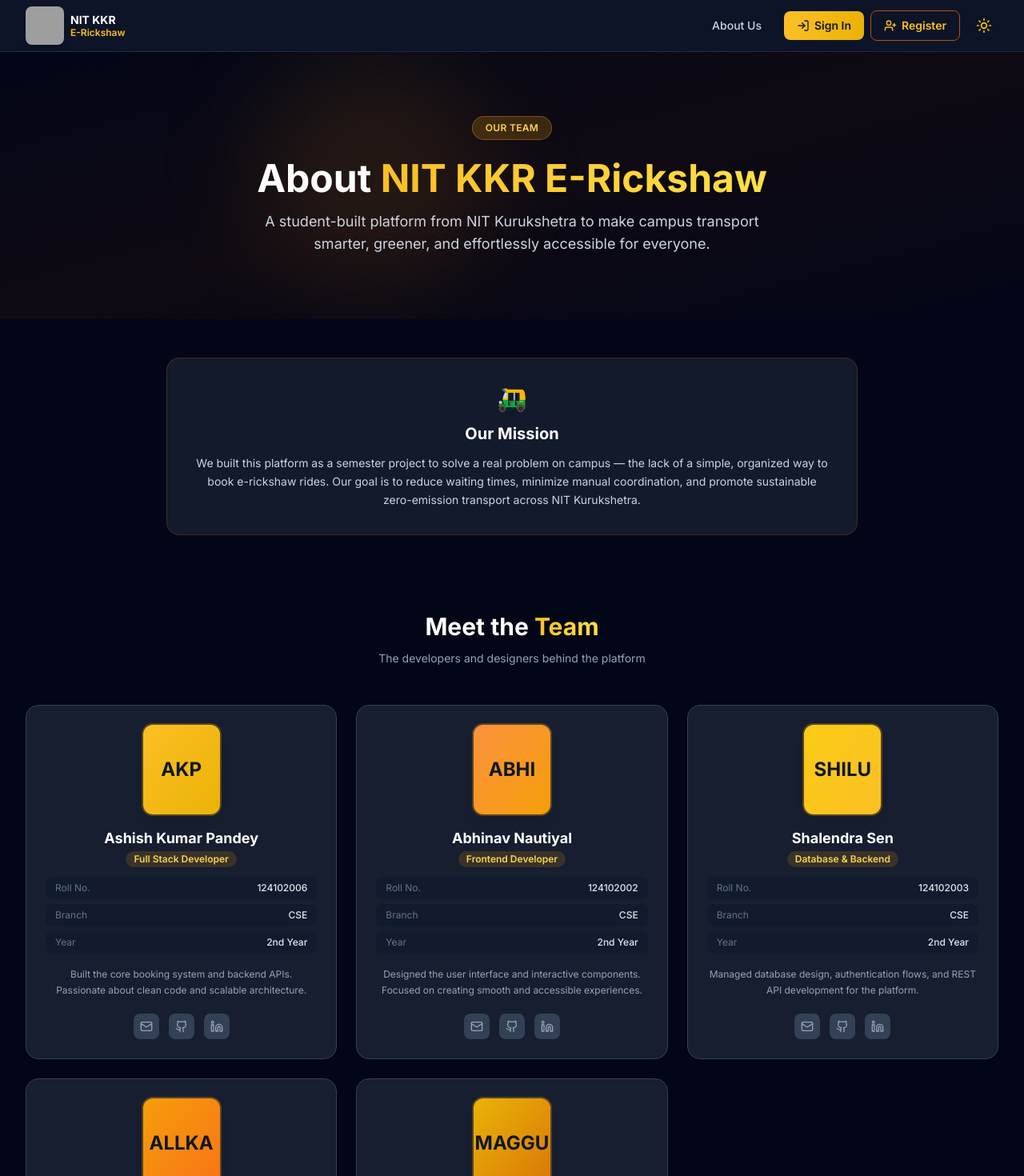
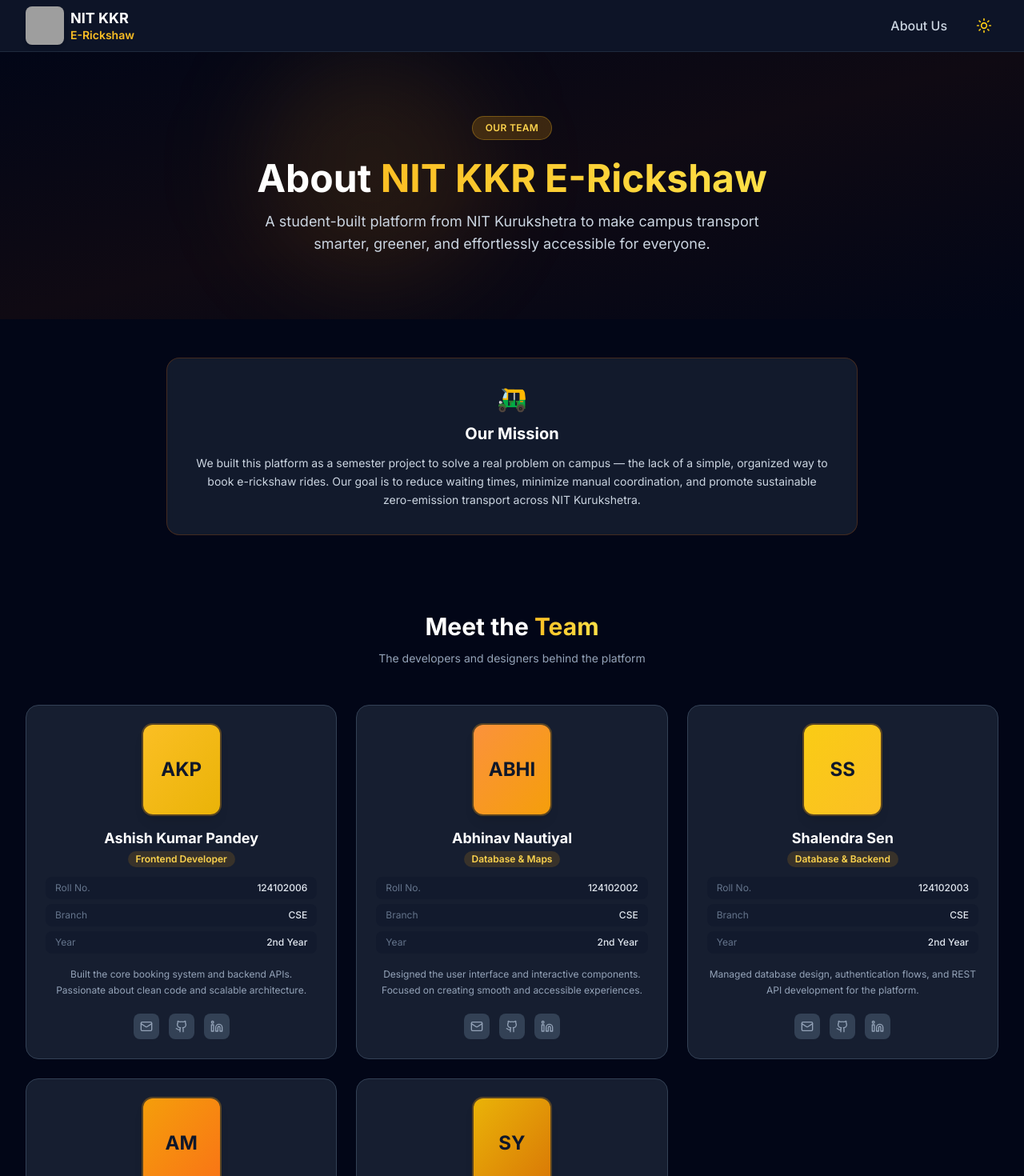
Before and after one commit to ABHINAVNAUTIYAL079/nitkkrERBS, a Next.js app: page /about in a window 1280 px wide. Shown: the top 1470 px of the page at 80% size. Built offline with nearby package versions, Linux system fonts and the light colour scheme; grey boxes are pictures that could not be loaded.

Commit message:
UI: Remove Sign-In/Register, fixed navbar z-index overlap, and increased header text sizes across platform

```diff
--- a/app/about/page.tsx
+++ b/app/about/page.tsx
@@ -5,7 +5,7 @@ import { Github, Linkedin, Mail } from "lucide-react";
 const teamMembers = [
     {
         name: "Ashish Kumar Pandey",
-        role: "Full Stack Developer",
+        role: "Frontend Developer",
         rollNo: "124102006",
         branch: "Computer Science & Engineering",
         year: "2nd Year",
@@ -18,7 +18,7 @@ const teamMembers = [
     },
     {
         name: "Abhinav Nautiyal",
-        role: "Frontend Developer",
+        role: "Database & Maps",
         rollNo: "124102002",
         branch: "Computer Science & Engineering",
         year: "2nd Year",
@@ -40,11 +40,11 @@ const teamMembers = [
         linkedin: "https://www.linkedin.com/in/shalendra-sen-357534339?",
         bio: "Managed database design, authentication flows, and REST API development for the platform.",
         avatar: null,
-        initials: "SHILU",
+        initials: "SS",
     },
     {
         name: "Mahesh",
-        role: "Maps & Routing Engineer",
+        role: "System Tester",
         rollNo: "124102005",
         branch: "Computer Science & Engineering",
         year: "2nd Year",
@@ -53,7 +53,7 @@ const teamMembers = [
         linkedin: "#",
         bio: "Implemented real-time campus map integration with OpenStreetMap and OSRM-based route calculation.",
         avatar: null,
-        initials: "ALLKA",
+        initials: "AM",
     },
     {
         name: "Shivam Yadav",
@@ -66,7 +66,7 @@ const teamMembers = [
         linkedin: "https://www.linkedin.com/in/shivam-yadav-544a61357/",
         bio: "Led the visual design direction, prototyping, and user research for the entire platform experience.",
         avatar: null,
-        initials: "MAGGU",
+        initials: "SY",
     },
 ];
 
--- a/app/admin/dashboard/page.tsx
+++ b/app/admin/dashboard/page.tsx
@@ -69,15 +69,15 @@ export default function AdminDashboard() {
     return (
         <div className="min-h-screen bg-slate-100">
             {/* Header */}
-            <header className="bg-white border-b border-slate-200 sticky top-0 z-10 shadow-sm">
+            <header className="bg-white border-b border-slate-200 sticky top-0 z-[1001] shadow-sm">
                 <div className="max-w-7xl mx-auto px-4 sm:px-6 lg:px-8 flex items-center justify-between h-16">
                     <div className="flex items-center gap-3">
                         <div className="w-9 h-9 bg-gradient-to-br from-orange-500 to-red-600 rounded-xl flex items-center justify-center">
                             <ShieldCheck className="w-5 h-5 text-white" />
                         </div>
                         <div>
-                            <span className="font-bold text-slate-800">Admin Panel</span>
-                            <span className="text-slate-400 ml-2 text-xs">NIT KKR E-Rickshaw</span>
+                            <span className="font-bold text-slate-800 text-lg">Admin Panel</span>
+                            <span className="text-slate-400 ml-2 text-sm">NIT KKR E-Rickshaw</span>
                         </div>
                     </div>
                     <div className="flex items-center gap-3">
--- a/app/admin/drivers/page.tsx
+++ b/app/admin/drivers/page.tsx
@@ -135,15 +135,15 @@ export default function AdminDriversPage() {
     return (
         <div className="min-h-screen bg-slate-100">
             {/* Header */}
-            <header className="bg-white border-b border-slate-200 sticky top-0 z-10 shadow-sm">
+            <header className="bg-white border-b border-slate-200 sticky top-0 z-[1001] shadow-sm">
                 <div className="max-w-7xl mx-auto px-4 sm:px-6 lg:px-8 flex items-center justify-between h-16">
                     <div className="flex items-center gap-3">
                         <div className="w-9 h-9 bg-gradient-to-br from-orange-500 to-red-600 rounded-xl flex items-center justify-center">
                             <ShieldCheck className="w-5 h-5 text-white" />
                         </div>
                         <div>
-                            <span className="font-bold text-slate-800">Driver Management</span>
-                            <span className="text-slate-400 ml-2 text-xs">Admin Panel</span>
+                            <span className="font-bold text-slate-800 text-lg">Driver Management</span>
+                            <span className="text-slate-400 ml-2 text-sm">Admin Panel</span>
                         </div>
                     </div>
                     <div className="flex items-center gap-3">
--- a/app/dashboard/page.tsx
+++ b/app/dashboard/page.tsx
@@ -142,15 +142,15 @@ export default function DashboardPage() {
     return (
         <div className="min-h-screen bg-gradient-to-br from-slate-950 via-slate-900 to-emerald-950">
             {/* Top bar */}
-            <header className="sticky top-0 z-50 bg-slate-900/80 backdrop-blur-xl border-b border-slate-800 px-4 py-3">
+            <header className="sticky top-0 z-[1001] bg-slate-900/80 backdrop-blur-xl border-b border-slate-800 px-4 py-3">
                 <div className="max-w-5xl mx-auto flex items-center justify-between">
                     <div className="flex items-center gap-2.5">
                         <div className="w-8 h-8 rounded-lg flex items-center justify-center">
                             <img src="/logo.png" alt="NIT KKR E-Rickshaw Logo" className="w-8 h-8 rounded-lg object-cover" />
                         </div>
                         <div>
-                            <p className="text-white font-bold text-sm leading-none">NIT KKR E-Rickshaw</p>
-                            <p className="text-slate-400 text-xs">Student Dashboard</p>
+                            <p className="text-white font-bold text-lg leading-none">NIT KKR E-Rickshaw</p>
+                            <p className="text-slate-400 text-sm">Student Dashboard</p>
                         </div>
                     </div>
                     <div className="flex items-center gap-3">
--- a/app/page.tsx
+++ b/app/page.tsx
@@ -92,7 +92,6 @@ export default function HomePage() {
                         {/* Features row */}
                         <div className="flex flex-wrap justify-center gap-5 mb-10">
                             {[
-                                { icon: Clock, text: "Real-time tracking" },
                                 { icon: Shield, text: "Safe & secure" },
                                 { icon: Leaf, text: "Eco-friendly" },
                             ].map(({ icon: Icon, text }) => (
--- a/components/Navbar.tsx
+++ b/components/Navbar.tsx
@@ -9,16 +9,16 @@ export default function Navbar() {
     const { theme, toggleTheme } = useTheme();
 
     return (
-        <nav className="bg-slate-900/90 dark:bg-slate-900/90 backdrop-blur-md border-b border-slate-700/50 sticky top-0 z-50 transition-colors">
+        <nav className="bg-slate-900/90 dark:bg-slate-900/90 backdrop-blur-md border-b border-slate-700/50 sticky top-0 z-[1001] transition-colors">
             <div className="max-w-7xl mx-auto px-4 sm:px-6 lg:px-8">
                 <div className="flex justify-between items-center h-16">
                     <Link href="/" className="flex items-center gap-2 group">
                         <img src="/logo.png" alt="NIT KKR E-Rickshaw Logo" className="w-12 h-12 rounded-lg shadow-md group-hover:shadow-amber-200 transition-shadow object-cover" />
                         <div>
-                            <span className="font-bold text-white text-sm leading-tight block">
+                            <span className="font-bold text-white text-lg leading-tight block">
                                 NIT KKR
                             </span>
-                            <span className="text-amber-400 font-semibold text-xs leading-tight block">
+                            <span className="text-amber-400 font-semibold text-sm leading-tight block">
                                 E-Rickshaw
                             </span>
                         </div>
@@ -28,26 +28,11 @@ export default function Navbar() {
                     <div className="hidden md:flex items-center gap-1">
                         <Link
                             href="/about"
-                            className="px-4 py-2 text-sm font-medium text-slate-300 hover:text-amber-400 hover:bg-amber-900/20 rounded-lg transition-colors"
+                            className="px-4 py-2 text-base font-medium text-slate-300 hover:text-amber-400 hover:bg-amber-900/20 rounded-lg transition-colors"
                         >
                             About Us
                         </Link>
 
-                        <Link
-                            href="/login"
-                            className="ml-2 flex items-center gap-1.5 px-4 py-2 text-sm font-semibold text-slate-900 bg-gradient-to-r from-amber-400 to-yellow-500 rounded-lg hover:shadow-md hover:shadow-amber-300/40 transition-all"
-                        >
-                            <LogIn className="w-4 h-4" />
-                            Sign In
-                        </Link>
-
-                        <Link
-                            href="/register"
-                            className="ml-1 flex items-center gap-1.5 px-4 py-2 text-sm font-semibold text-amber-400 border border-amber-700 rounded-lg hover:bg-amber-900/20 transition-all font-inter"
-                        >
-                            <UserPlus className="w-4 h-4" />
-                            Register
-                        </Link>
 
                         {/* Dark/Light Toggle */}
                         <button
@@ -90,25 +75,10 @@ export default function Navbar() {
                     <div className="md:hidden pb-4 space-y-1">
                         <Link
                             href="/about"
-                            className="block px-4 py-2 text-sm font-medium text-slate-300 hover:bg-slate-800 rounded-lg"
+                            className="block px-4 py-2 text-base font-medium text-slate-300 hover:bg-slate-800 rounded-lg"
                             onClick={() => setIsOpen(false)}
                         >
                             About Us
-                        </Link>
-                        <div className="h-px bg-slate-800 my-2 mx-4" />
-                        <Link
-                            href="/login"
-                            className="block px-4 py-2 text-sm font-semibold text-amber-400 hover:bg-amber-900/20 rounded-lg"
-                            onClick={() => setIsOpen(false)}
-                        >
-                            <LogIn className="w-4 h-4 inline mr-2" /> Sign In
-                        </Link>
-                        <Link
-                            href="/register"
-                            className="block px-4 py-2 text-sm font-semibold text-slate-300 hover:bg-slate-800 rounded-lg"
-                            onClick={() => setIsOpen(false)}
-                        >
-                            <UserPlus className="w-4 h-4 inline mr-2" /> Register
                         </Link>
                     </div>
                 )}
--- a/components/ui.tsx
+++ b/components/ui.tsx
@@ -6,7 +6,7 @@ export function Spinner({ size = "md" }: { size?: "sm" | "md" | "lg" }) {
     };
     return (
         <div
-            className={`${sizeClasses[size]} border-green-500 border-t-transparent rounded-full animate-spin`}
+            className={`${sizeClasses[size]} border-green-500 border-t-transparent rounded-full animate-spin mx-auto block`}
         />
     );
 }
```
